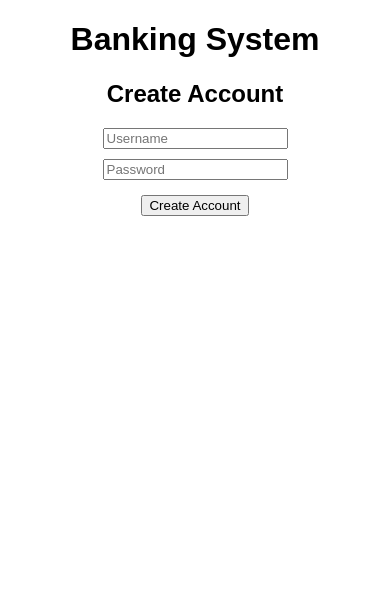
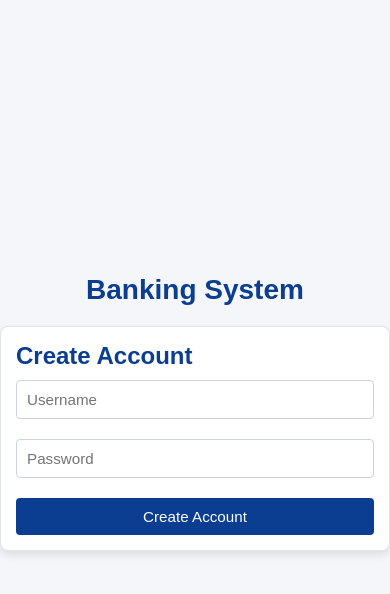
Before and after one commit to programmercynan/Banking-System-, a plain HTML site: page index.html in a window 390 px wide. Drawn offline with Linux system fonts and the light colour scheme.

Commit message:
styling the banking system

```diff
--- a/style.css
+++ b/style.css
@@ -1,11 +1,137 @@
+/* General styling */
+* {
+  box-sizing: border-box;
+  margin: 0;
+  padding: 0;
+}
+
 body {
-    font-family: Arial, sans-serif;
-    text-align: center;
+  font-family: Arial, sans-serif;
+  background-color: #f4f6f9;
+  color: #333;
+  display: flex;
+  flex-direction: column;
+  align-items: center;
+  justify-content: center;
+  min-height: 100vh;
+  margin: 0;
+}
+
+h1 {
+  font-size: 2rem;
+  color: #0b3d91;
+  margin-bottom: 20px;
+}
+
+h2, h3 {
+  color: #0b3d91;
+  font-weight: 600;
+}
+
+/* Container styling */
+.auth-section, .account-section {
+  background-color: #ffffff;
+  border: 1px solid #e0e4e8;
+  border-radius: 8px;
+  width: 90%;
+  max-width: 400px;
+  padding: 20px;
+  margin-bottom: 20px;
+  box-shadow: 0 4px 8px rgba(0, 0, 0, 0.1);
+}
+
+.account-section {
+  display: none;
+}
+
+p {
+  font-size: 1rem;
+  font-weight: 600;
+  color: #0b3d91;
+  margin-bottom: 10px;
+}
+
+/* Form styling */
+input[type="text"], input[type="password"], input[type="number"] {
+  width: 100%;
+  padding: 10px;
+  margin: 10px 0;
+  border: 1px solid #ccd3de;
+  border-radius: 4px;
+  font-size: 0.95rem;
+}
+
+input[type="text"]:focus, input[type="password"]:focus, input[type="number"]:focus {
+  border-color: #0b3d91;
+  outline: none;
+  box-shadow: 0 0 4px rgba(11, 61, 145, 0.3);
+}
+
+/* Button styling */
+button {
+  background-color: #0b3d91;
+  color: #ffffff;
+  font-size: 0.95rem;
+  padding: 10px;
+  border: none;
+  border-radius: 4px;
+  cursor: pointer;
+  transition: background-color 0.3s ease;
+  width: 100%;
+  margin-top: 10px;
+}
+
+button:hover {
+  background-color: #09407a;
+}
+
+/* Transaction history styling */
+#transaction-history {
+  list-style: none;
+  padding: 0;
+  max-height: 200px;
+  overflow-y: auto;
+  border: 1px solid #e0e4e8;
+  border-radius: 4px;
+  padding: 10px;
+  background-color: #f9fafb;
+}
+
+#transaction-history li {
+  padding: 8px;
+  font-size: 0.9rem;
+  color: #555;
+  border-bottom: 1px solid #e0e4e8;
+}
+
+#transaction-history li:last-child {
+  border-bottom: none;
+}
+
+input[type="text"]#search {
+  margin-top: 10px;
+}
+
+/* Balance styling */
+#balance {
+  font-size: 1.2rem;
+  font-weight: bold;
+  color: #0b3d91;
+  margin-bottom: 20px;
+}
+
+/* Responsive design */
+@media (max-width: 768px) {
+  .auth-section, .account-section {
+    width: 100%;
+    padding: 15px;
   }
-  input {
-    display: block;
-    margin: 10px auto;
+
+  h1 {
+    font-size: 1.75rem;
   }
-  button {
-    margin: 5px;
+
+  #balance {
+    font-size: 1.1rem;
   }
+}
```
